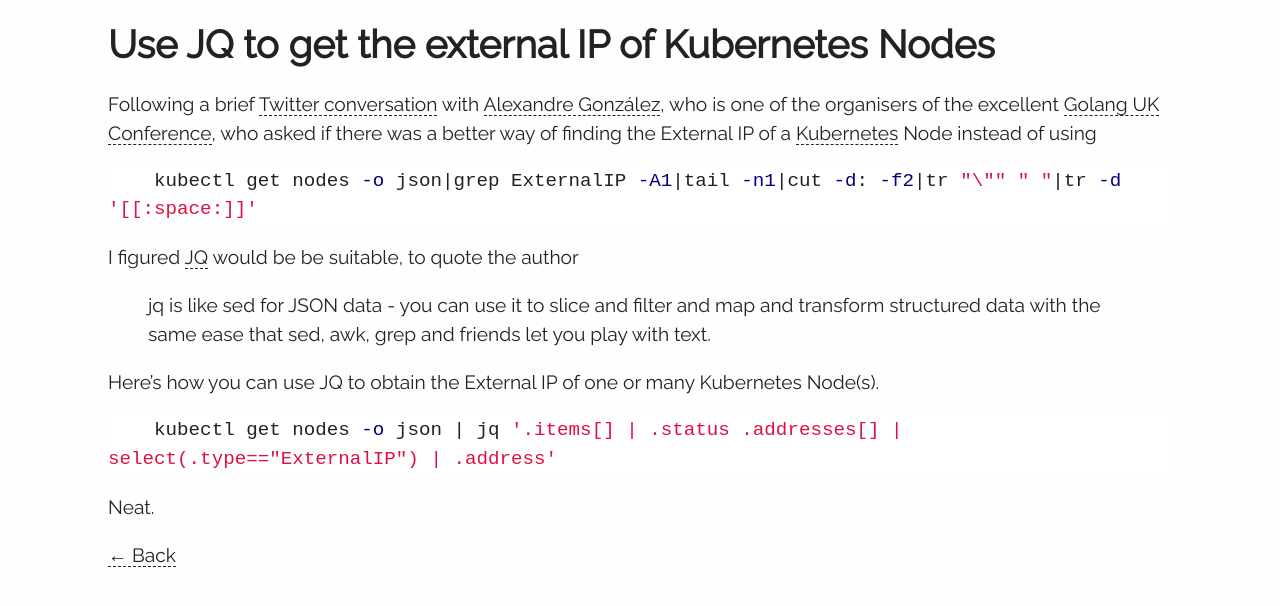
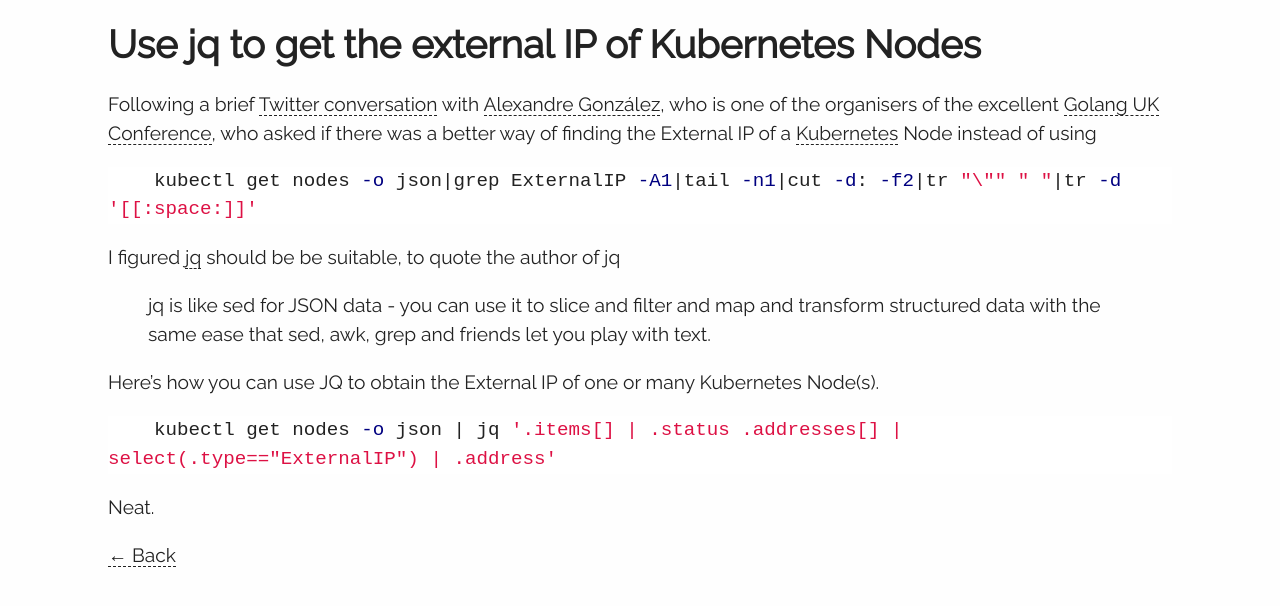
Before and after one commit to anthonysterling/anthonysterling.github.com, a Jekyll site: the page built from _posts/2015-10-14-use-jq-to-get-the-external-ip-of-kubernetes-nodes.md, in a window 1280 px wide. Shown: the top 606 px of the page. Built offline with Jekyll 4.4.1, drawn with Linux system fonts in a browser that asks for light colours.

Commit message:
JQ -> jq

```diff
--- a/_posts/2015-10-14-use-jq-to-get-the-external-ip-of-kubernetes-nodes.md
+++ b/_posts/2015-10-14-use-jq-to-get-the-external-ip-of-kubernetes-nodes.md
@@ -1,6 +1,6 @@
 ---
 layout: post
-title: Use JQ to get the external IP of Kubernetes Nodes
+title: Use jq to get the external IP of Kubernetes Nodes
 date: 2015-10-14
 ---
 
@@ -10,7 +10,7 @@
     kubectl get nodes -o json|grep ExternalIP -A1|tail -n1|cut -d: -f2|tr "\"" " "|tr -d '[[:space:]]'
 {% endhighlight %}
 
-I figured [JQ][5] would be be suitable, to quote the author
+I figured [jq][5] should be be suitable, to quote the author of jq
 
 > jq is like sed for JSON data - you can use it to slice and filter and map and transform structured data with the same ease that sed, awk, grep and friends let you play with text.
 
```
